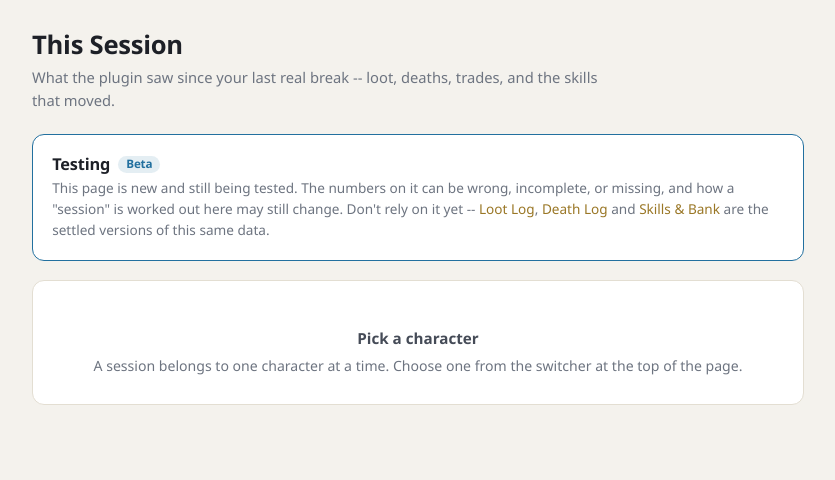
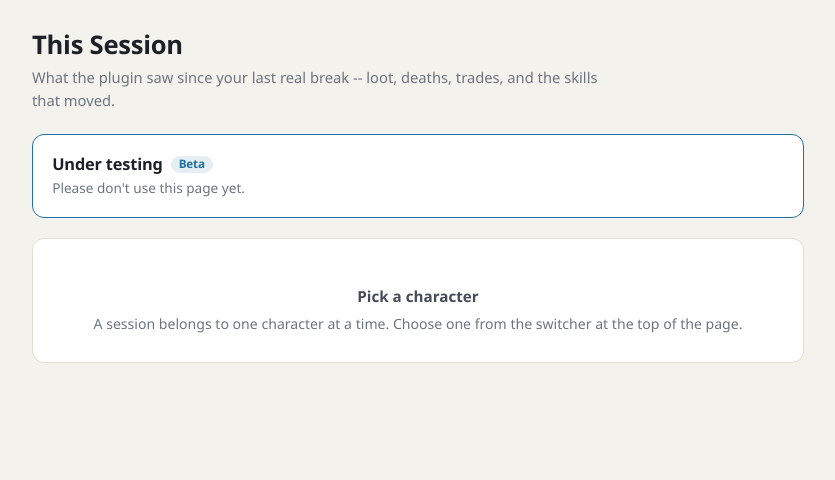
Before and after one commit to Wolklaw/OSRS-Toolkit, a FastAPI app: template src/toolkit_web/templates/session.html in a window 1280 px wide. Shown: the part 56-536 px from the top of the page, without its empty margins (222-1057 px from the left). Run offline with FastAPI, Linux system fonts and the light colour scheme; the template is opened without the code that fills it, so the values that code supplies are empty.

Commit message:
Simplify the session page's testing notice to a plain don't-use-it-yet

```diff
--- a/src/toolkit_web/templates/session.html
+++ b/src/toolkit_web/templates/session.html
@@ -8,14 +8,9 @@
   <div class="panel-head" style="margin-bottom:0">
     <div class="grow">
       <h2 style="display:flex; align-items:center; gap:0.5rem">
-        Testing <span class="badge info">Beta</span>
+        Under testing <span class="badge info">Beta</span>
       </h2>
-      <p class="hint tight">
-        This page is new and still being tested. The numbers on it can be wrong, incomplete,
-        or missing, and how a "session" is worked out here may still change. Don't rely on it
-        yet -- <a href="/loot-log">Loot Log</a>, <a href="/death-log">Death Log</a> and
-        <a href="/loadout">Skills &amp; Bank</a> are the settled versions of this same data.
-      </p>
+      <p class="hint tight">Please don't use this page yet.</p>
     </div>
   </div>
 </div>
```
